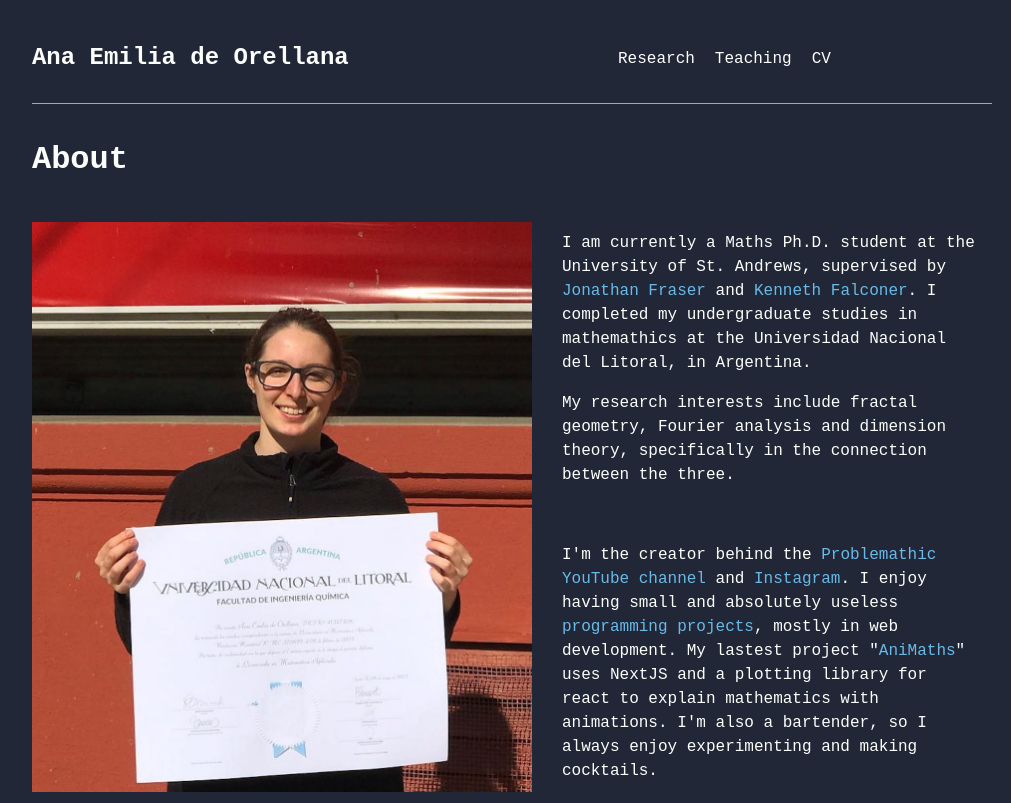
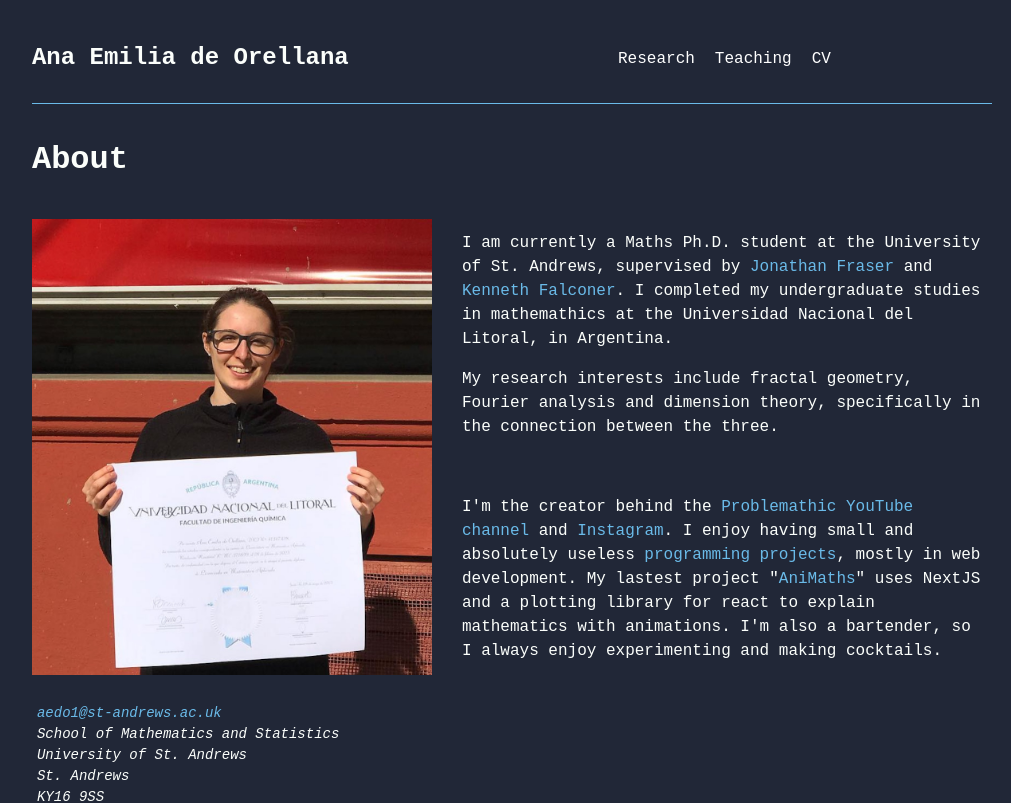
Before and after one commit to AnadeOre/anadeore.github.io, a Next.js app: page / in a window 1280 px wide. Shown: the top 803 px of the page, without its empty margins (128-1139 px from the left). Built offline with nearby package versions, Linux system fonts and the light colour scheme.

Commit message:
Image styling

```diff
--- a/src/app/styles/page.module.css
+++ b/src/app/styles/page.module.css
@@ -24,7 +24,7 @@
 } */
 
 .profilePic {
-  width: 500px;
+  width: 400px;
   height: auto;
 }
 
@@ -33,7 +33,7 @@
     flex-direction: row;
   }
   .profilePic {
-    width: 500px;
+    width: 350;
     height: auto;
   }
 }
```
